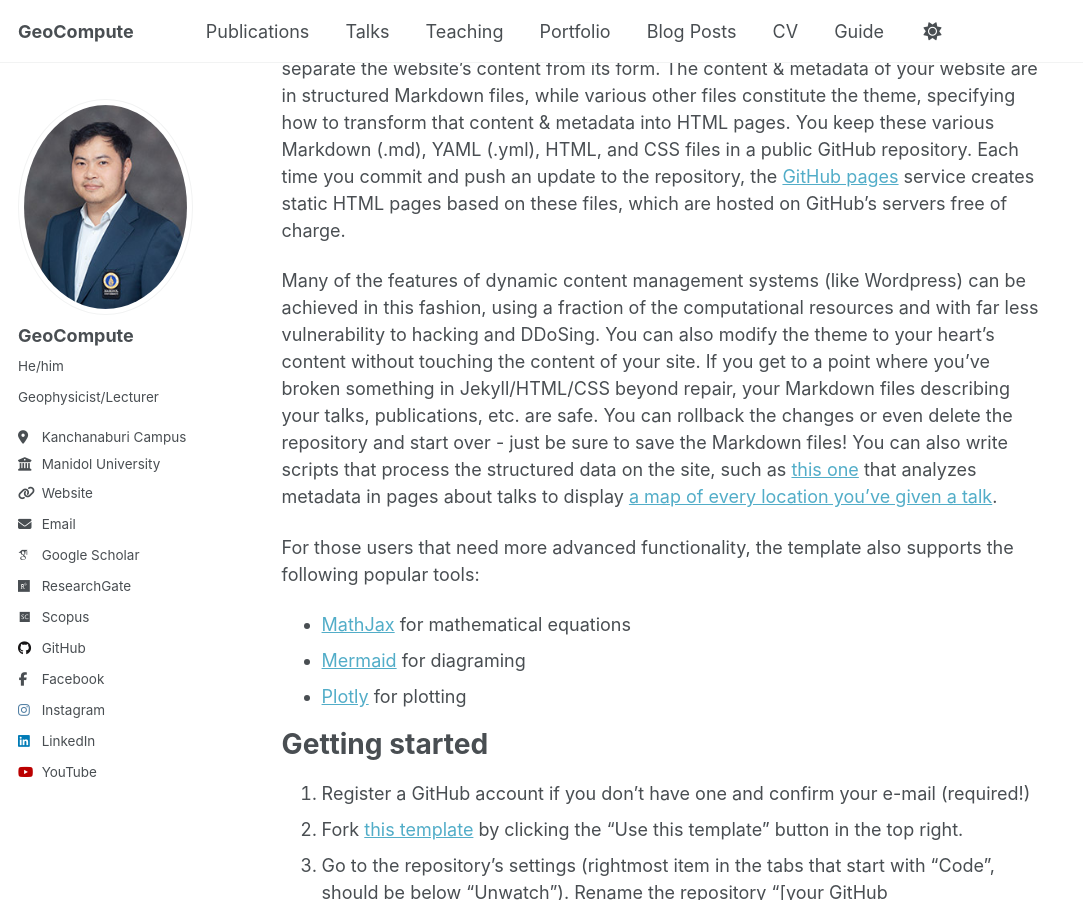
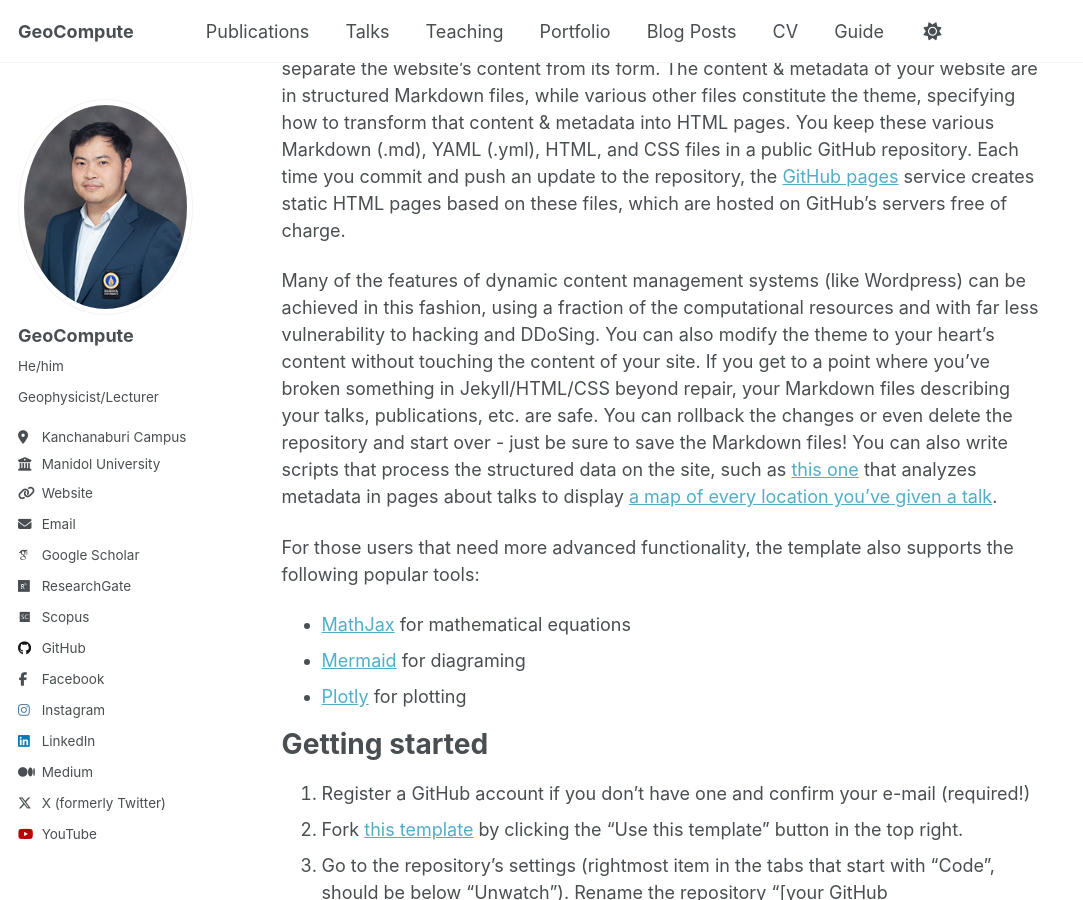
Before and after one commit to Songkhun/Songkhun.github.io, a Jekyll site: the page built from _pages/about.md, in a window 1280 px wide and 900 px high, scrolled down 506 px. Shown: the whole window, without its empty margins (0-1083 px from the left). Built offline with Jekyll 4.4.1, drawn with Linux system fonts in a browser that asks for light colours; some web fonts are replaced; a script that is not in the unit is left out; part of the change alters nothing that is shown.

Commit message:
Update _config.yml

```diff
--- a/_config.yml
+++ b/_config.yml
@@ -65,13 +65,13 @@ author:
   lastfm           : # Username
   linkedin         : "songkhun-boonchaisuk-0331831b3"
   mastodon         : # URL
-  medium           : # URL
+  medium           : https://medium.com/@songkhunjobboonchaisuk
   pinterest        : # Username
   soundcloud       : # Username
   steam            : # Username
   telegram         : # URL
   tumblr           : # Username
-  twitter          : # Username for X / Twitter
+  twitter          : SBoonchaisuk
   vine             : # Username
   weibo            : # Username
   wikipedia        : # Username
```
